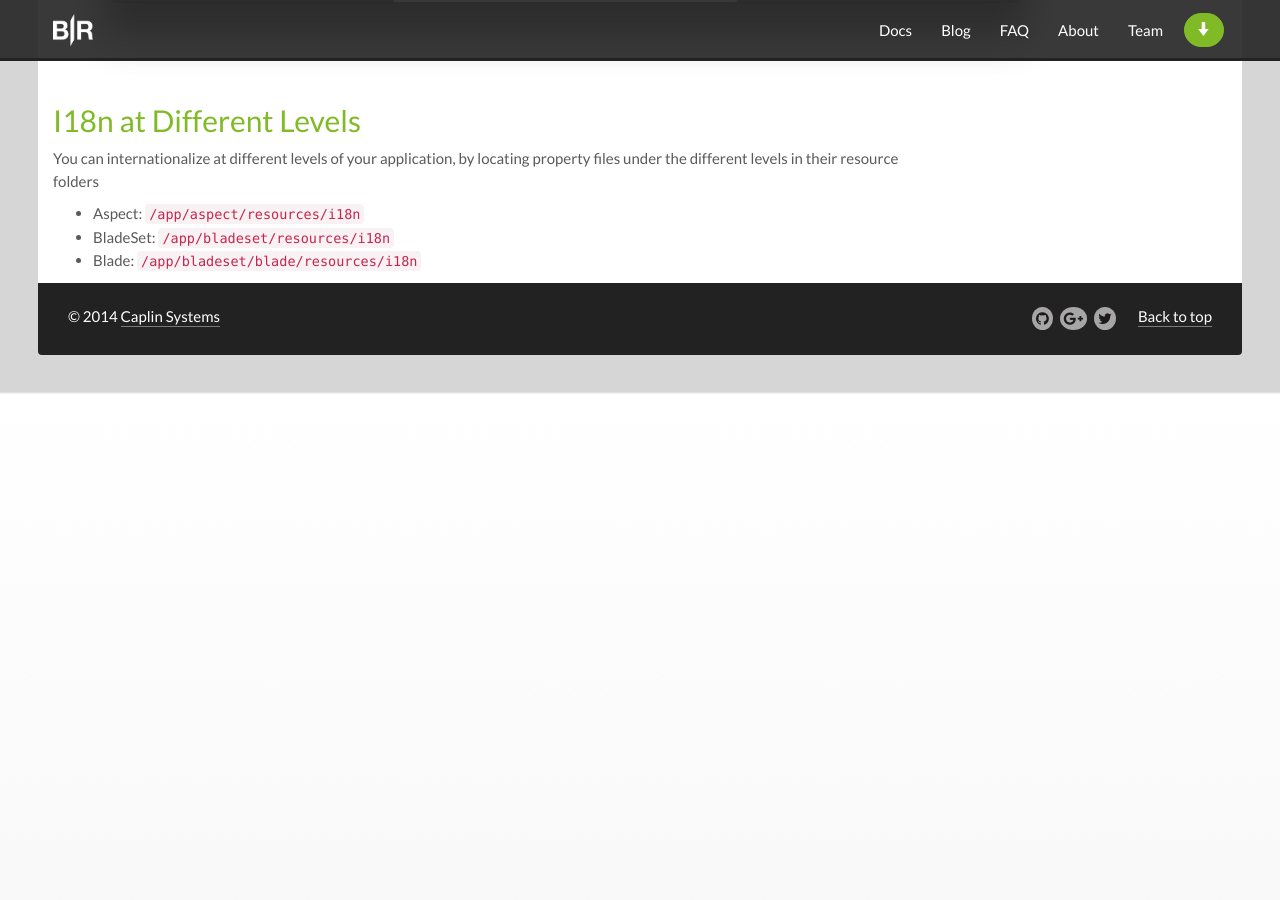
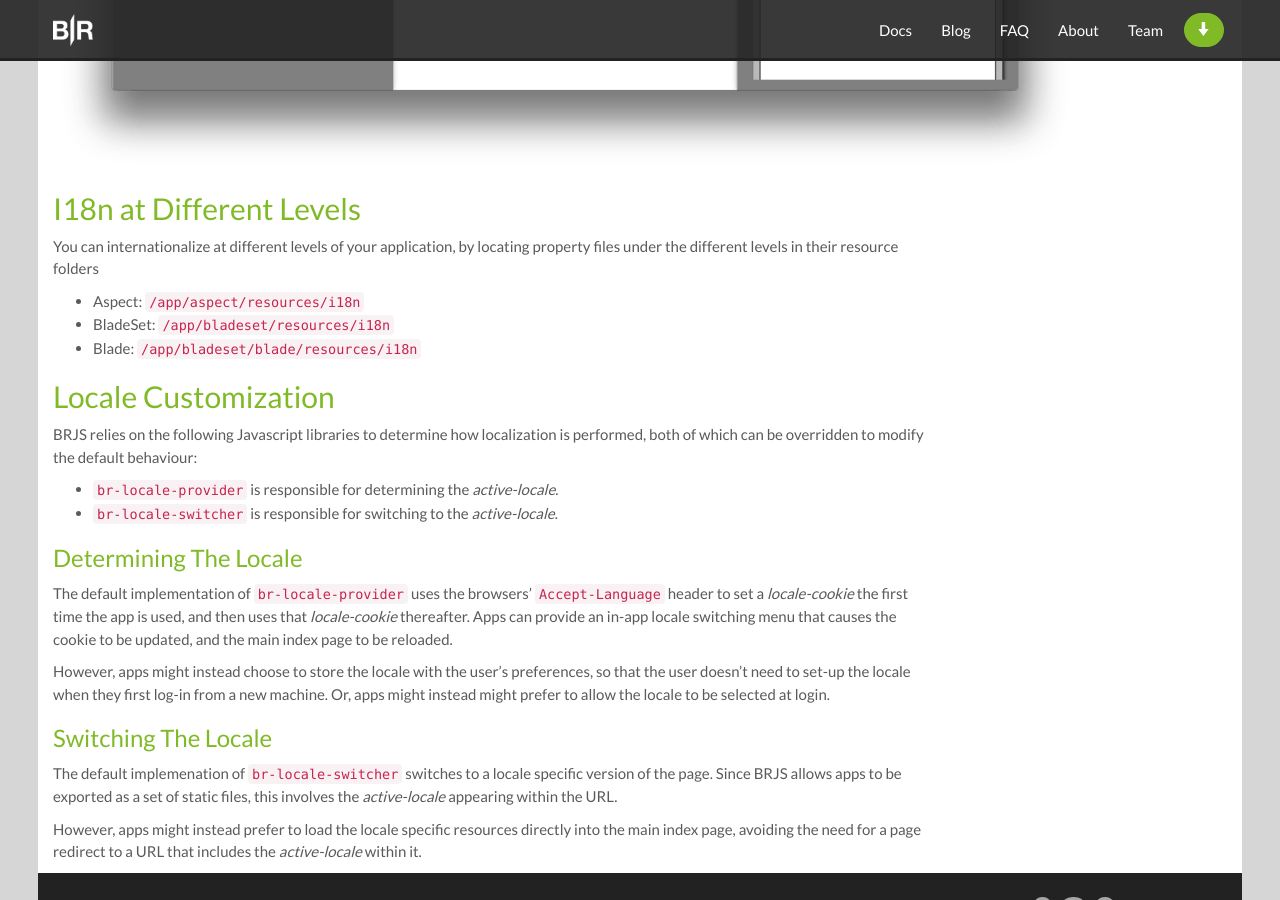
Before and after one commit to BladeRunnerJS/brjs-site, a Jekyll site: the page built from docs/use/internationalization.md, in a window 1280 px wide and 900 px high, scrolled down 16327 px. Built offline with Jekyll 4.4.1, drawn with Linux system fonts in a browser that asks for light colours; nearby versions of some CDN libraries; Markdown is read by kramdown in place of the engine named in the settings; before the commit the page ends 16720 px from its top, so only the background shows below that; some of the changed text lies outside the part shown.

Commit message:
Updated the 'Internationalizing your app' page to reflect the recent localization changes within BRJS.

````diff
--- a/docs/use/internationalization.md
+++ b/docs/use/internationalization.md
@@ -39,11 +39,11 @@ Run the [workbench](/docs/concepts/workbenches) for the blade and it should look
 
 ## Understanding how locale URLs are handled in BRJS
 
-Before we continue we need to first understand how the URLs used in an app change depending on the locale currently in use.
+Before we continue we need to first understand how the URLs used in a multi-locale apps change depending on the locale currently in use &mdash; this information doesn't apply to single-locale apps however, since these don't include the locale within the app URL.
 
 When a request is made to `/myapp/` a 'locale forwarding' page is returned to the browser. Using the browsers' `Accept-Language` header; the value of the locale cookie and the locales the app supports this page forwards the browser to a localized app page, for example `/myapp/en/`. This localized app page then contains the neccessary CSS, JS, XML and HTML requests for the app.
 
-In order to change the currently selected locale the browser must re-request the `/myapp/` URL so the locale forwarder can recalculate the locale and send the browser to the correct page.
+In order to change the currently selected locale, the app will normally set a cookie, and the browser must re-request the `/myapp/` URL so the locale forwarder can recalculate the locale and send the browser to the correct page.
 
 <div class="alert alert-info">
 <p>
@@ -51,9 +51,11 @@ This mechanism currently prevents users of your app refreshing the page in order
 </p>
 </div>
 
+If you'd like to change the mechanism by which the active locale is chosen, or the mechanism by which assets for the active locale are made use of, please see the [Locale Customization](#locale-customization) section.
+
 ## Set up Supported Locales
 
-Have a look in `app.conf` within the application root directory. It defines the locales that your app will support
+Have a look in `app.conf` within the application root directory. It defines the locales that your app will support.
 
 ```
 requirePrefix: <namespace>
@@ -82,7 +84,7 @@ Include the Internationalization Bundler in your app's `default-aspect/index.htm
 
 ## Internationalizing via HTML
 
-Let's update the `<h1>` element inside our HTML, which will be automatically internationalized. Internationalization markup in BRJS takes the form of: `@{<token>}`. It's best to namespace your token so that other blades don't overwrite each other's tokens
+Let's update the `<h1>` element inside our HTML, which will be automatically internationalized. Internationalization markup in BRJS takes the form of: `@{<token>}`. It's best to namespace your token so that other blades don't overwrite each other's tokens.
 
 ```html
 <div class="locale-demo-blade" id="demo.blades.myblade.view-template">
@@ -91,13 +93,13 @@ Let's update the `<h1>` element inside our HTML, which will be automatically int
 </div>
 ```
 
-Then define the token translation inside the file: `myblade/resources/i18n/en/en.properties`
+Then define the token translation inside the file `myblade/resources/i18n/en/en.properties`.
 
 ```
 demo.blades.myblade.title=Internationalization Demo
 ```
 
-Refresh the workbench, and it should look like this.
+Refresh the workbench, and it should look like this:
 
 ![](/docs/use/img/locale-html-token.png)
 
@@ -406,3 +408,22 @@ You can internationalize at different levels of your application, by locating pr
 * Aspect: `/app/aspect/resources/i18n`
 * BladeSet: `/app/bladeset/resources/i18n`
 * Blade: `/app/bladeset/blade/resources/i18n`
+
+## Locale Customization
+
+BRJS relies on the following Javascript libraries to determine how localization is performed, both of which can be overridden to modify the default behaviour:
+
+  * `br-locale-provider` is responsible for determining the _active-locale_.
+  * `br-locale-switcher` is responsible for switching to the _active-locale_.
+
+### Determining The Locale
+
+The default implementation of `br-locale-provider` uses the browsers' `Accept-Language` header to set a _locale-cookie_ the first time the app is used, and then uses that _locale-cookie_ thereafter. Apps can provide an in-app locale switching menu that causes the cookie to be updated, and the main index page to be reloaded.
+
+However, apps might instead choose to store the locale with the user's preferences, so that the user doesn't need to set-up the locale when they first log-in from a new machine. Or, apps might instead might prefer to allow the locale to be selected at login.
+
+### Switching The Locale
+
+The default implemenation of `br-locale-switcher` switches to a locale specific version of the page. Since BRJS allows apps to be exported as a set of static files, this involves the _active-locale_ appearing within the URL.
+
+However, apps might instead prefer to load the locale specific resources directly into the main index page, avoiding the need for a page redirect to a URL that includes the _active-locale_ within it.
````
